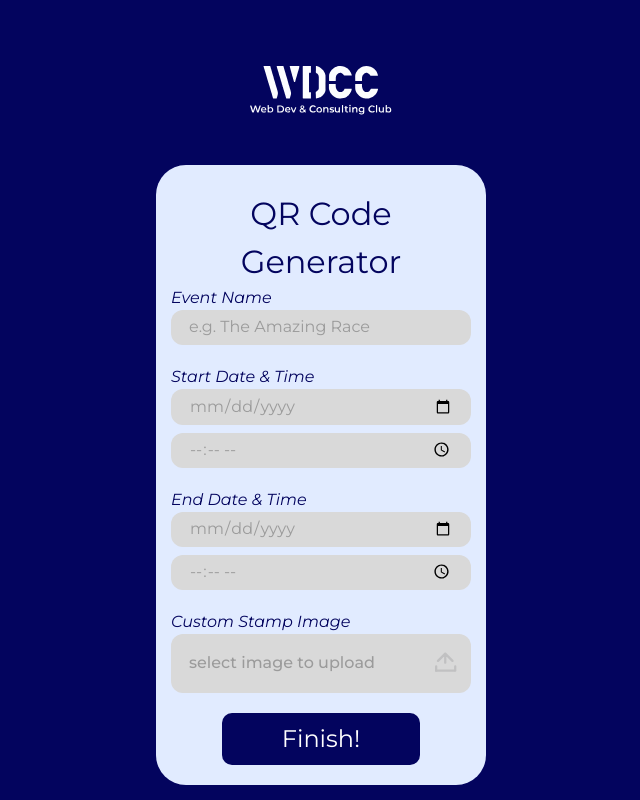
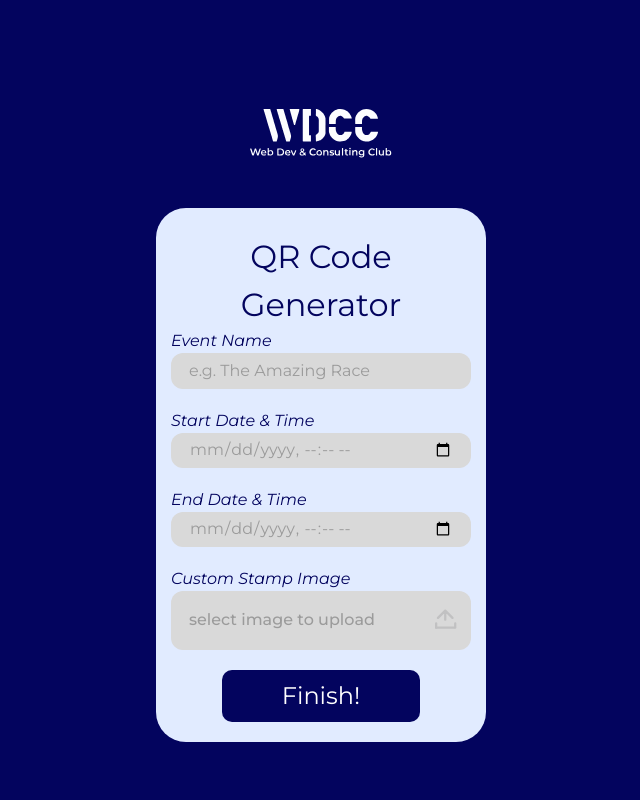
Before and after one commit to UoaWDCC/passport, a React (Vite) app in the folder web/: page /form in a window 1280 px wide. Shown: the whole page, without its empty margins (319-959 px from the left). Built offline with nearby package versions, Linux system fonts and the light colour scheme.

Commit message:
change the input elements to use datetime-local

```diff
--- a/web/src/components/formcomponents/qr-code-form.tsx
+++ b/web/src/components/formcomponents/qr-code-form.tsx
@@ -5,21 +5,19 @@ import { useNavigate } from "react-router-dom";
 
 function QRCodeForm() {
     const [eventName, setEventName] = useState("");
-    const [startDate, setStartDate] = useState("");
-    const [startTime, setStartTime] = useState("");
-    const [endDate, setEndDate] = useState("");
-    const [endTime, setEndTime] = useState("");
+    const [startDateTime, setStartDateTime] = useState("");
+    const [endDateTime, setEndDateTime] = useState("");
     const [validSubmit, setValidSubmit] = useState("no");
     const [imageFile, setImageFile] = useState<File | null>(null);
 
     const navigate = useNavigate();
 
     const submitForm = async () => {
-        const startDateTime = combineDateAndTime(startDate, startTime);
-        const endDateTime = combineDateAndTime(endDate, endTime);
+        if (eventName && startDateTime && endDateTime && imageFile) {
+            const startDate = new Date(startDateTime);
+            const endDate = new Date(endDateTime);
 
-        if (eventName && startDateTime && endDateTime && imageFile) {
-            if (endDateTime < startDateTime) {
+            if (endDate < startDate) {
                 setValidSubmit("errorEndBeforeStart");
                 return;
             }
@@ -29,8 +27,8 @@ function QRCodeForm() {
 
             const formData = new FormData();
             formData.append("eventName", eventName);
-            formData.append("startDate", startDateTime.toISOString());
-            formData.append("endDate", endDateTime.toISOString());
+            formData.append("startDate", startDate.toISOString());
+            formData.append("endDate", endDate.toISOString());
             formData.append("utcOffset", utcOffset.toString()); // Store UTC offset
             formData.append("file", imageFile);
 
@@ -50,41 +48,28 @@ function QRCodeForm() {
         }
     };
 
-    const combineDateAndTime = (date: string, time: string): Date => {
-        const [year, month, day] = date.split("-");
-        const [hours, minutes] = time.split(":");
-
-        return new Date(
-            Number(year),
-            Number(month) - 1, // month is zero-based in ts
-            Number(day),
-            Number(hours),
-            Number(minutes)
-        );
-    };
-
-    const checkValidStartDate = (date: any) => {
+    const checkValidStartDate = (dateTime: string) => {
         const today = new Date();
-        const selectedStartDate = new Date(date);
+        const selectedStartDate = new Date(dateTime);
 
         if (selectedStartDate >= today) {
-            setStartDate(date);
+            setStartDateTime(dateTime);
             setValidSubmit("no");
         } else {
-            setStartDate("");
+            setStartDateTime("");
             setValidSubmit("errorStartDate");
         }
     };
 
-    const checkValidEndDate = (date: any) => {
-        const selectedEndDate = new Date(date);
-        const selectedStartDate = new Date(startDate);
+    const checkValidEndDate = (dateTime: string) => {
+        const selectedEndDate = new Date(dateTime);
+        const selectedStartDate = new Date(startDateTime);
 
         if (selectedEndDate >= selectedStartDate) {
-            setEndDate(date);
+            setEndDateTime(dateTime);
             setValidSubmit("no");
         } else {
-            setEndDate("");
+            setEndDateTime("");
             setValidSubmit("errorEndDate");
         }
     };
@@ -125,42 +110,28 @@ function QRCodeForm() {
                 </div>
 
                 <div className="input-section">
-                    <label className="input-label" htmlFor="start-date">
+                    <label className="input-label" htmlFor="start-datetime">
                         Start Date & Time
                     </label>
                     <input
                         className="event-inputs date-inputs"
-                        id="start-date"
-                        type="date"
-                        value={startDate}
+                        id="start-datetime"
+                        type="datetime-local"
+                        value={startDateTime}
                         onChange={(e) => checkValidStartDate(e.target.value)}
-                    />
-                    <input
-                        className="event-inputs time-inputs mt-2"
-                        id="start-time"
-                        type="time"
-                        value={startTime}
-                        onChange={(e) => setStartTime(e.target.value)}
                     />
                 </div>
 
                 <div className="input-section">
-                    <label className="input-label" htmlFor="end-date">
+                    <label className="input-label" htmlFor="end-datetime">
                         End Date & Time
                     </label>
                     <input
                         className="event-inputs date-inputs"
-                        id="end-date"
-                        type="date"
-                        value={endDate}
+                        id="end-datetime"
+                        type="datetime-local"
+                        value={endDateTime}
                         onChange={(e) => checkValidEndDate(e.target.value)}
-                    />
-                    <input
-                        className="event-inputs time-inputs mt-2"
-                        id="end-time"
-                        type="time"
-                        value={endTime}
-                        onChange={(e) => setEndTime(e.target.value)}
                     />
                 </div>
 
```
